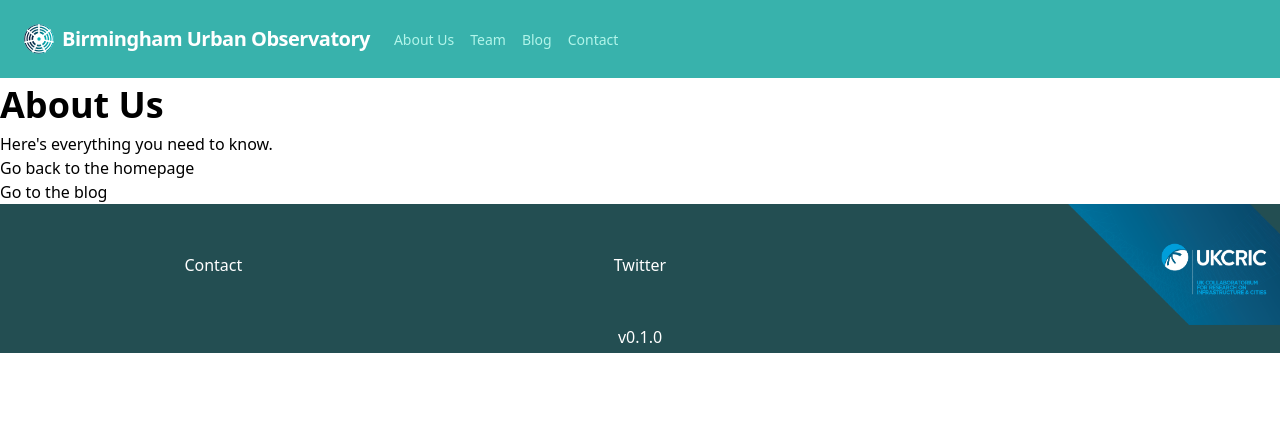
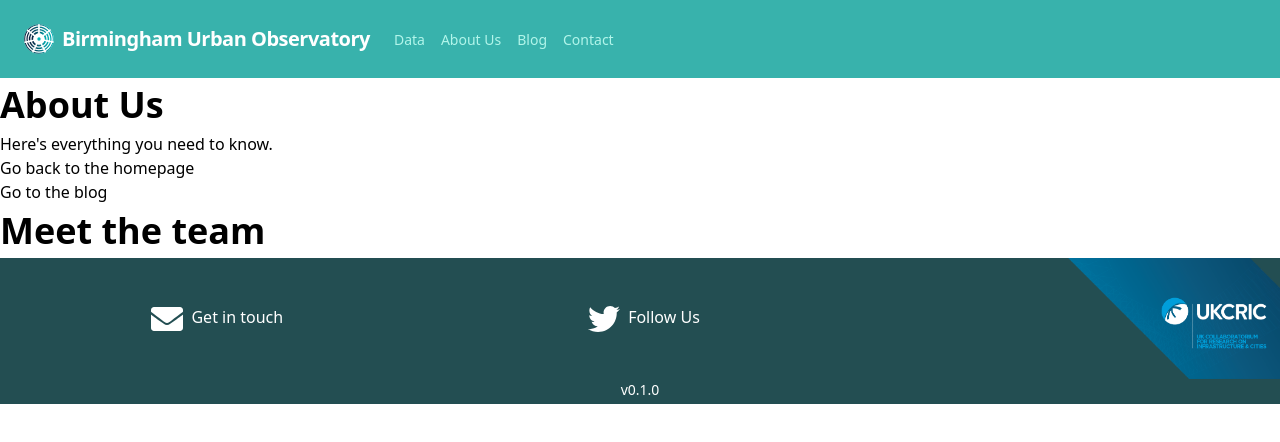
Before and after one commit to birminghamurbanobservatory/static-website, a Gatsby site: page /about in a window 1280 px wide. Built offline with nearby package versions, Linux system fonts and the light colour scheme; Gatsby itself is replaced by a stand-in of ours.

Commit message:
bit tidier

```diff
--- a/package.json
+++ b/package.json
@@ -17,7 +17,8 @@
     "prop-types": "^15.7.2",
     "react": "^16.9.0",
     "react-dom": "^16.9.0",
-    "react-helmet": "^5.2.1"
+    "react-helmet": "^5.2.1",
+    "react-icons": "^3.7.0"
   },
   "devDependencies": {
     "prettier": "^1.18.2",
--- a/src/components/footer.js
+++ b/src/components/footer.js
@@ -2,6 +2,7 @@ import { Link } from "gatsby"
 import React from "react"
 import packageJson from '../../package.json';
 import UkcricLogo from '../images/ukcric-logo.png';
+import { FaTwitter, FaEnvelope } from 'react-icons/fa';
 
 const Footer = () => {
 
@@ -16,7 +17,8 @@ const Footer = () => {
             <Link
               to="/contact/"
             >
-              Contact
+              <FaEnvelope className="inline-block h-8 w-8 m-2" />
+              Get in touch
             </Link>
           </p>
         </div>
@@ -24,7 +26,8 @@ const Footer = () => {
         <div className="w-full md:w-1/3">
           <p className="text-center">
             <a href="https://twitter.com/BhamUrbanObs">
-              Twitter
+              <FaTwitter className="inline-block h-8 w-8 m-2" />
+              Follow Us
             </a>
           </p>
         </div>
@@ -37,7 +40,7 @@ const Footer = () => {
 
       </div>
 
-      <p className="text-center">v{packageJson.version}</p>
+      <p className="text-center text-sm">v{packageJson.version}</p>
     </footer>
 
   )
--- a/src/components/header.js
+++ b/src/components/header.js
@@ -25,17 +25,17 @@ const Header = ({ siteTitle }) => {
       {/* Links */}
       <div className={`${ isExpanded ? `block` : `hidden` } w-full block flex-grow lg:flex lg:items-center lg:w-auto`}>
         <div className="text-sm lg:flex-grow">
+          <a
+            href="https://data.birminghamurbanobservatory.com"
+            className="header-link lg:inline-block lg:mt-0 hover:text-white mr-4"
+          >
+            Data
+          </a>
           <Link
             to="/about/"
             className="header-link lg:inline-block lg:mt-0 hover:text-white mr-4"
           >
             About Us
-          </Link>
-          <Link
-            to="/team/"
-            className="header-link lg:inline-block lg:mt-0 hover:text-white mr-4"
-          >
-            Team
           </Link>
           <Link
             to="/blog/"
--- a/src/pages/about.js
+++ b/src/pages/about.js
@@ -11,6 +11,8 @@ const AboutPage = () => (
     <p>Here's everything you need to know.</p>
     <p><Link to="/">Go back to the homepage</Link></p>
     <p><Link to="/blog/">Go to the blog</Link></p>
+
+    <h1>Meet the team</h1>
   </Layout>
 )
 
--- a/src/pages/index.js
+++ b/src/pages/index.js
@@ -31,7 +31,7 @@ const IndexPage = () => (
     </div>
 
     <div className="m-4">
-      <h1 className="text-center text-gray-800">Wait there's more?!</h1>
+      <h1 className="text-center text-gray-800">Wait, there's more...</h1>
       <p>We're not the only Urban Observatory. In fact there's 6 of us in total.</p>
     </div>
 
--- a/src/pages/team.js
+++ /dev/null
@@ -1,15 +0,0 @@
-import React from "react"
-import { Link } from "gatsby"
-
-import Layout from "../components/layout"
-import SEO from "../components/seo"
-
-const TeamPage = () => (
-  <Layout>
-    <SEO title="team" />
-    <h1>Meet the team</h1>
-    <Link to="/">Go back to the homepage</Link>
-  </Layout>
-)
-
-export default TeamPage
```
Also changed, not shown: 1 other file.
